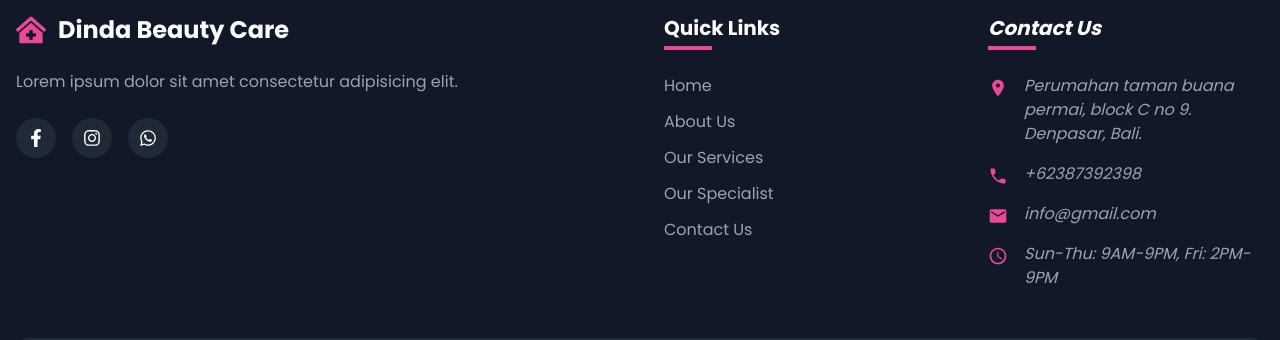
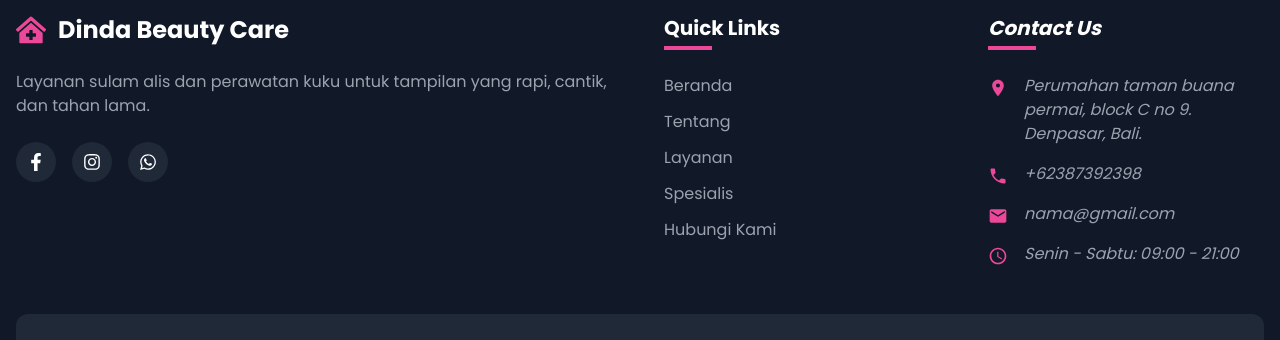
Before and after one commit to yudisdev/clinic-web, a React (Vite) app: page / in a window 1280 px wide. Shown: the part 6086-6426 px from the top of the page. Built offline with nearby package versions, Linux system fonts and the light colour scheme.

Commit message:
update leanguage footer jsx

```diff
--- a/src/components/Footer.jsx
+++ b/src/components/Footer.jsx
@@ -10,11 +10,11 @@ const Footer = () => {
     ];
 
     const quickLinks = [
-        {text: "Home", href: "#"},
-        {text: "About Us", href: "#"},
-        {text: "Our Services", href: "#"},
-        {text: "Our Specialist", href: "#"},
-        {text: "Contact Us", href: "#"},
+        {text: "Beranda", href: "#"},
+        {text: "Tentang", href: "#"},
+        {text: "Layanan", href: "#"},
+        {text: "Spesialis", href: "#"},
+        {text: "Hubungi Kami", href: "#"},
     ];
 
     const contactinfo = [
@@ -33,13 +33,13 @@ const Footer = () => {
         {
             icon: <MdEmail className="text-pink-500 text-xl mt-1 mr-4 flex-shrink-0"/>,
             content: <a href="#" className="text-gray-400 hover:text-pink-500 transition">
-                info@gmail.com
+                nama@gmail.com
             </a>
         },
         {
             icon: <MdAccessTime className="text-pink-500 text-xl mt-1 mr-4 flex-shrink-0"/>,
             content: <a href="#" className="text-gray-400 hover:text-pink-500 transition">
-                Sun-Thu: 9AM-9PM, Fri: 2PM-9PM
+                Senin - Sabtu: 09:00 - 21:00
             </a>
         }
     ];
@@ -63,7 +63,7 @@ const Footer = () => {
                         </header>
 
                         <p className="text-gray-400 mb-6">
-                            Lorem ipsum dolor sit amet consectetur adipisicing elit.
+                            Layanan sulam alis dan perawatan kuku untuk tampilan yang rapi, cantik, dan tahan lama.
                         </p>
 
                         <nav aria-label="social media links">
```
